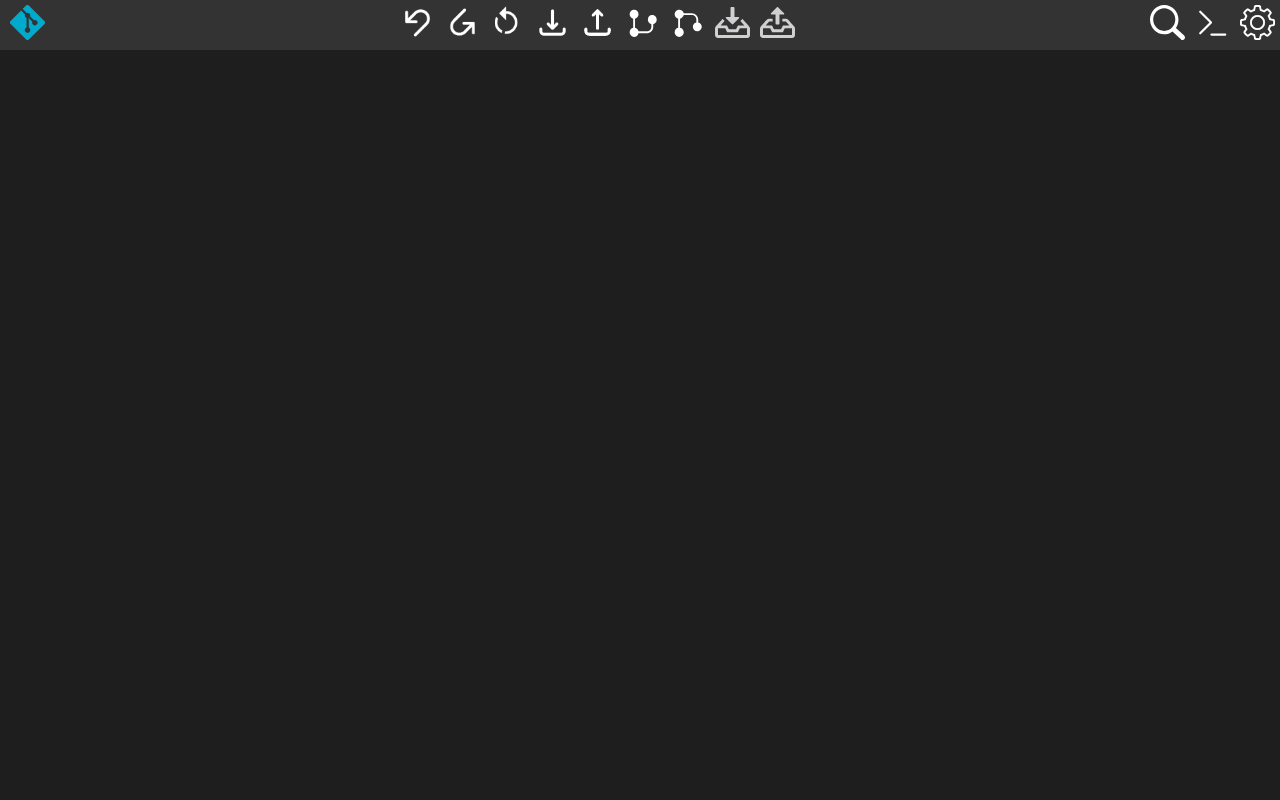
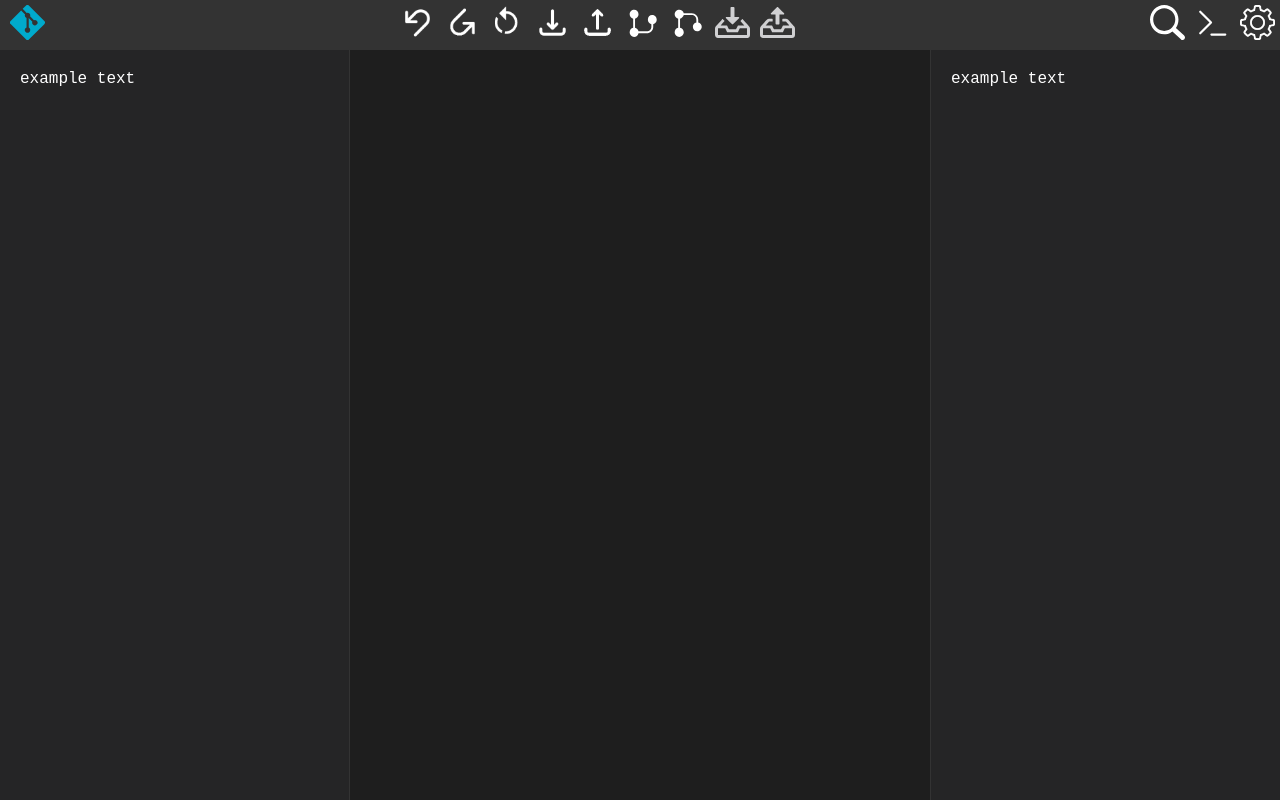
Before and after one commit to bw3m1/git, a plain HTML site: page index.html in a window 1280 px wide. Drawn offline with Linux system fonts and the light colour scheme.

Commit message:
Adds left and right side panels
Implements left and right side panels for displaying
additional information or controls.
The panels are fixed to the sides of the screen, below the
menu bar, and have scrollable content.

```diff
--- a/index.html
+++ b/index.html
@@ -54,5 +54,11 @@
         </div>
       </div>
     </div>
+    <div class="left-panel">
+      example text
+    </div>
+    <div class="right-panel">
+      example text
+    </div>
   </body>
 </html>
--- a/styles.css
+++ b/styles.css
@@ -61,3 +61,33 @@ html, body {
 	color: #666;
 	pointer-events: none;
 }
+
+.right-panel {
+  position: fixed;
+  top: 50px; /* below the menu bar */
+  right: 0;
+  width: 350px;
+  height: calc(100% - 50px);
+  background-color: #252526;
+  color: #fff;
+  border-left: 1px solid #333;
+  padding: 20px;
+  box-sizing: border-box;
+  overflow-y: auto;
+  z-index: 10;
+}
+
+.left-panel {
+  position: fixed;
+  top: 50px; /* below the menu bar */
+  left: 0;
+  width: 350px;
+  height: calc(100% - 50px);
+  background-color: #252526;
+  color: #fff;
+  border-right: 1px solid #333;
+  padding: 20px;
+  box-sizing: border-box;
+  overflow-y: auto;
+  z-index: 10;
+}
```
